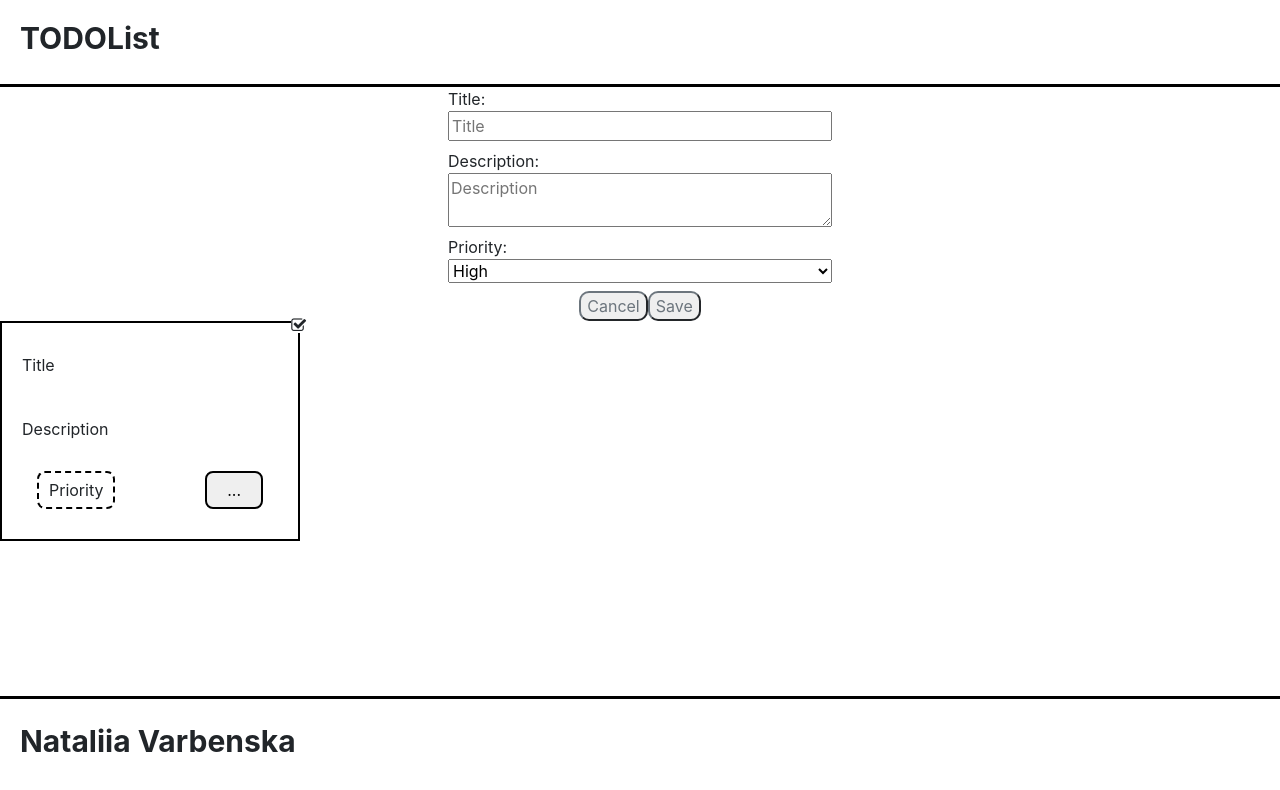
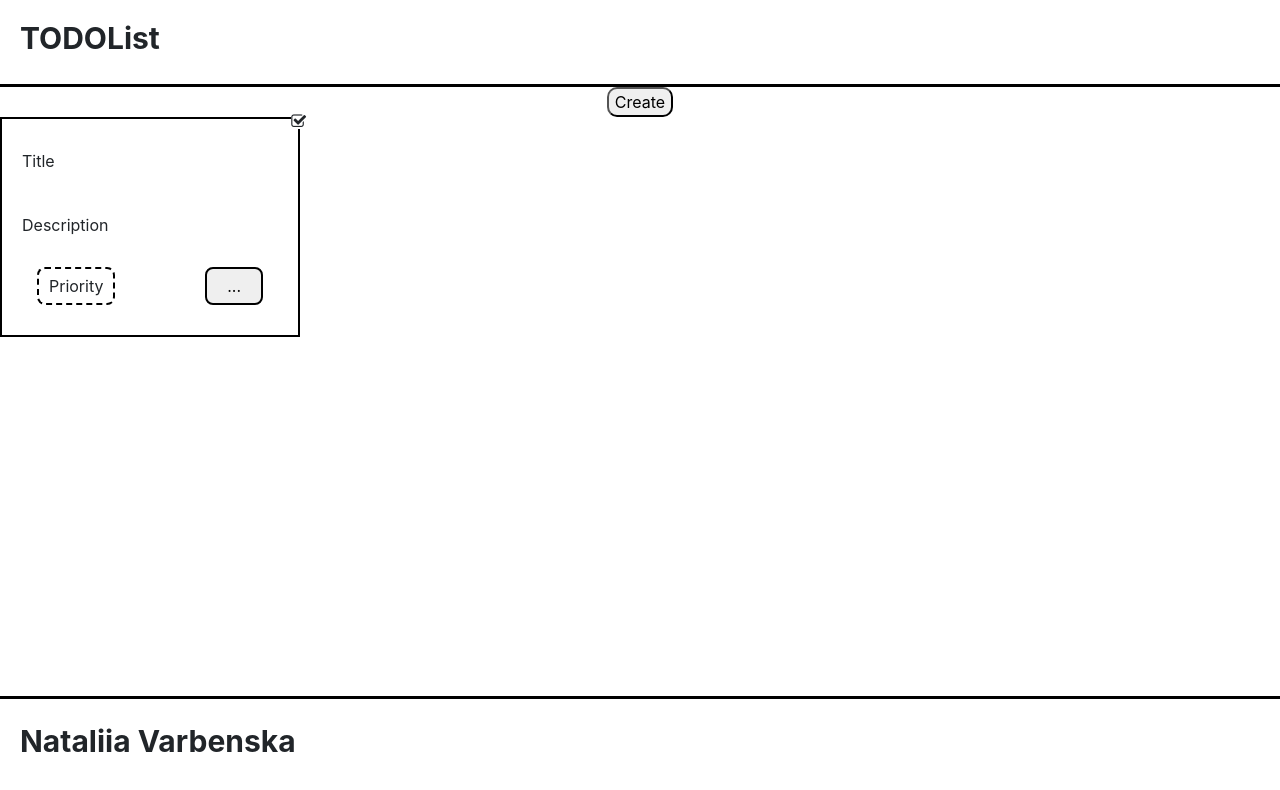
Before and after one commit to nataliia-v/js-band-hw-task-6, a React (Create React App) app: page /#/todos in a window 1280 px wide. Shown: the top 790 px of the page. Built offline with nearby package versions, Linux system fonts and the light colour scheme.

Commit message:
ABC-13 connected btnCreateTodo and Form

```diff
--- a/src/components/Filters/Filters.js
+++ b/src/components/Filters/Filters.js
@@ -0,0 +1,38 @@
+import React, { Component } from 'react';
+import { Form } from '../Form/Form';
+import './Filters.module.scss';
+
+class Filters extends Component {
+  constructor(props) {
+    super(props);
+    this.state = { isToggleOn: false };
+
+    // This binding is necessary to make `this` work in the callback
+    this.handleClick = this.handleClick.bind(this);
+  }
+
+  handleClick() {
+    this.setState(state => ({
+      isToggleOn: !state.isToggleOn
+    }));
+
+  }
+
+  render() {
+    const { isToggleOn } = this.state;
+
+    return (
+      <div>
+        <button type='button' onClick={this.handleClick}>
+          {!isToggleOn ? "Create" : "Close"}
+        </button>
+        {/* {isToggleOn ? <Form/> : "none"} */}
+        {isToggleOn && <Form/> }
+
+      </div>
+
+    );
+  }
+}
+
+export default Filters;
--- a/src/components/Filters/Filters.module.scss
+++ b/src/components/Filters/Filters.module.scss
@@ -0,0 +1,4 @@
+.btnCreateTodo {
+  border: 1px solid black;
+  border-radius: 7px;
+}
--- a/src/components/TodoItem/TodoItem.js
+++ b/src/components/TodoItem/TodoItem.js
@@ -12,7 +12,6 @@ export class TodoItem extends Component {
     return (
       <div className="todoItem">
         <div className="iconDoneWrap"><i className="fa fa-check-square-o iconDone" /></div>
-
         <p className="title">Title</p>
         <p className="description">Description</p>
         <div className='container'>
--- a/src/components/Todos/Todos.js
+++ b/src/components/Todos/Todos.js
@@ -1,11 +1,13 @@
 import React from 'react';
-import { Form } from '../Form/Form';
+// import { Form } from '../Form/Form';
 import { TodoItem } from '../TodoItem/TodoItem';
+import Filters from '../Filters/Filters';
 
 function Todos() {
   return (
     <div>
-      <Form/>
+      <Filters/>
+      {/* <Form/> */}
       <TodoItem/>
     </div>
   );
```
